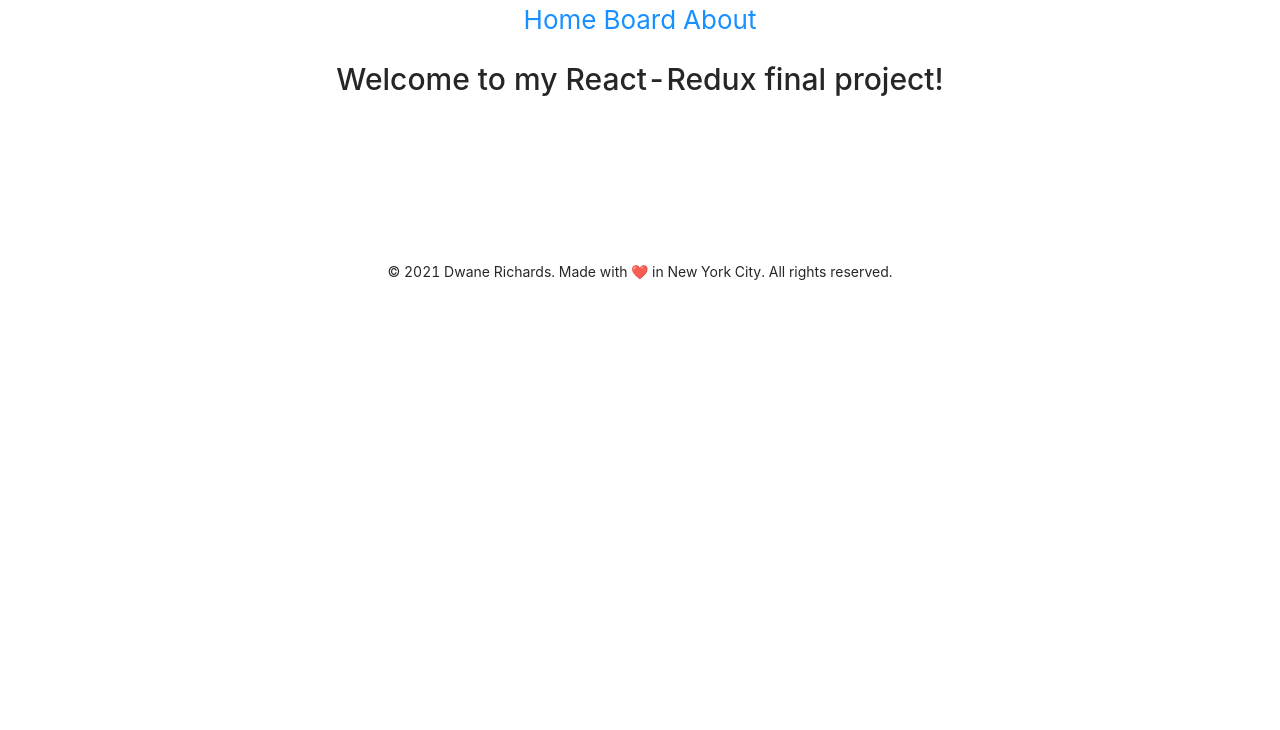
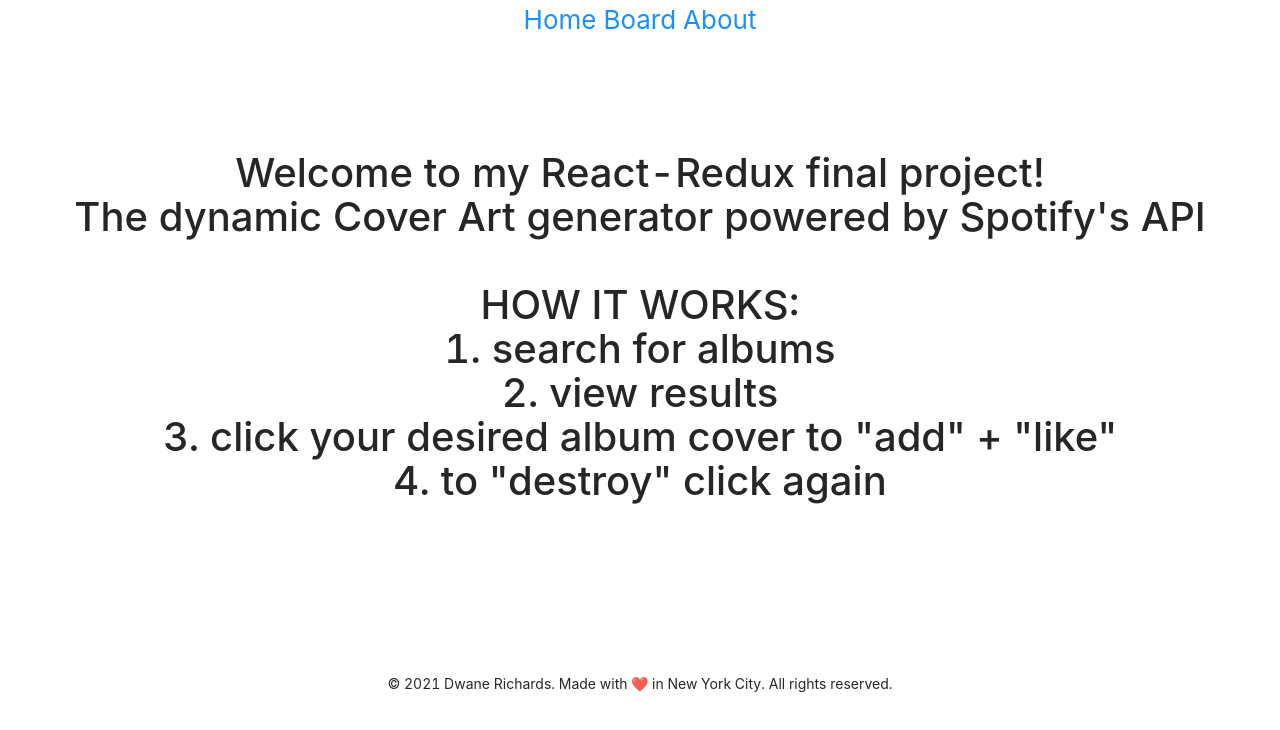
Before and after one commit to dwanerich/instamerch-frontend, a React (Create React App) app: page /about in a window 1280 px wide. Shown: the top 730 px of the page. Built offline with nearby package versions, Linux system fonts and the light colour scheme.

Commit message:
added how app works in About page

```diff
--- a/src/components/AboutPage.js
+++ b/src/components/AboutPage.js
@@ -5,8 +5,13 @@ const AboutPage = () => {
         <div>
             < br />
 
-            <h2>
-                Welcome to my React-Redux final project!
+            <h2 style={{ fontSize: 40 }}>
+                <br /><br />
+
+                Welcome to my React-Redux final project! < br />
+                The dynamic Cover Art generator powered by Spotify's API < br /> < br />
+                HOW IT WORKS: <br />
+                1. search for albums <br />2. view results <br /> 3. click your desired album cover to "add" + "like" <br />4. to "destroy" click again
             </h2>
         </div>
     )
--- a/src/components/AlbumCovers.js
+++ b/src/components/AlbumCovers.js
@@ -28,10 +28,6 @@ class AlbumCovers extends React.Component {
         return (
             <div>
 
-                {/* <strong onChange={() => this.props.onToggle()}>CLICK TO</strong> <br /> */}
-
-                {/* <strong onClick={() => this.props.onToggle()}>TOGGLE</strong> */}
-
                 <Switch onChange={() => this.props.onToggle()} /> <br /> <br />
 
                 {
--- a/src/components/Header.js
+++ b/src/components/Header.js
@@ -4,7 +4,7 @@ import '../fonts/Billabong.ttf'
 const Header = () => {
     return (
         <div className='App-logo'>
-            <h1 style={{fontSize: 150}}>Cover🤥gram</h1>
+            <h1 style={{fontSize: 150}}>Covergram</h1>
         </div>
     )
 }
```
Also changed, not shown: src/components/ToggleSwitch.js (deleted, +0 -28 lines), 1 other file (tests, documents, lock files or other folders).
